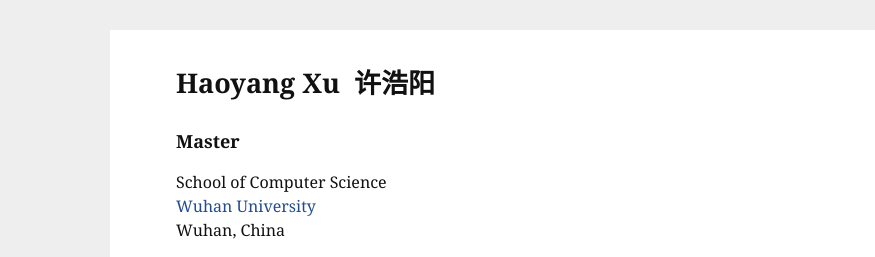
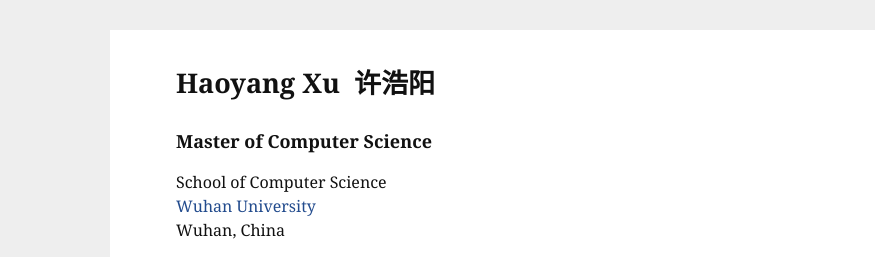
Before and after one commit to HaoyXu7/HaoyXu7.github.io, a plain HTML site: page index.html in a window 1280 px wide. Shown: the top 257 px of the page, 0-875 px from the left. Drawn offline with Linux system fonts and the light colour scheme.

Commit message:
Set profile title to Master of Computer Science

```diff
--- a/index.html
+++ b/index.html
@@ -13,7 +13,7 @@
 <header class="profile">
 <div class="profile-info">
 <h1>Haoyang Xu <span lang="zh-CN">许浩阳</span></h1>
-<h3>Master</h3>
+<h3>Master of Computer Science</h3>
 <p>School of Computer Science<br><a href="https://www.whu.edu.cn/" target="_blank" rel="noopener noreferrer">Wuhan University</a><br>Wuhan, China</p>
 <p class="contact">Email: <a href="mailto:haoyxu7@outlook.com">haoyxu7@outlook.com</a></p>
 <div class="profile-links" aria-label="Personal links"><a href="https://github.com/HaoyXu7" target="_blank" rel="noopener noreferrer">GitHub</a></div>
```
